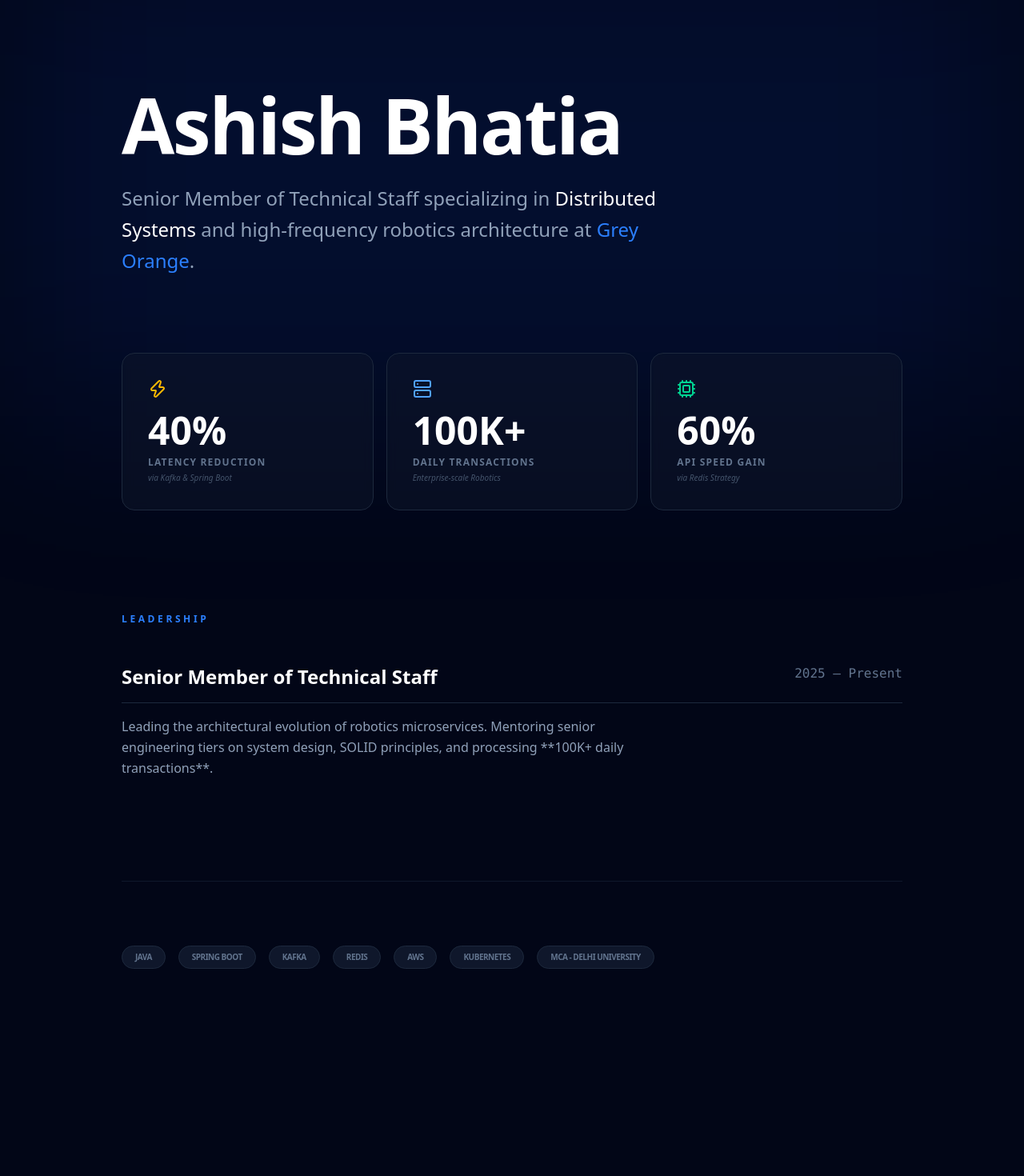
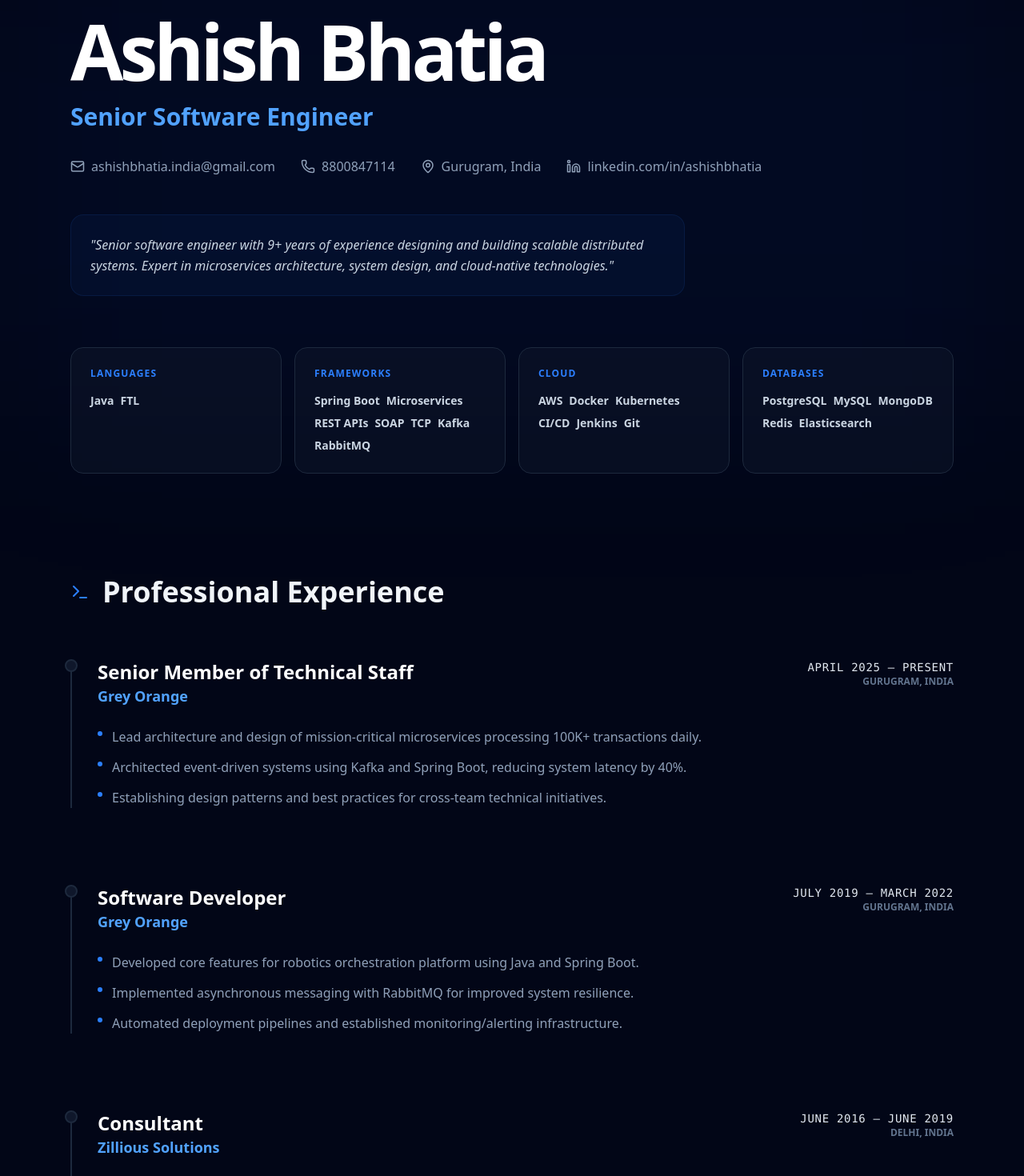
Before and after one commit to ashishbhatiaindia/ashish-portfolio, a Next.js app: page / in a window 1280 px wide. Shown: the part 80-1550 px from the top of the page at 80% size. Before the commit the page ends 1419 px from the top, so only its background shows below. Built offline with nearby package versions, Linux system fonts and the light colour scheme.

Commit message:
Update page.tsx

```diff
--- a/app/page.tsx
+++ b/app/page.tsx
@@ -1,95 +1,175 @@
 'use client';
 import { motion } from 'framer-motion';
-import { Server, Zap, Cpu, Terminal, ArrowRight } from 'lucide-react';
+import {
+  Zap, Database, Cpu, Mail, MapPin, Linkedin, Phone,
+  Terminal, Server, Shield, GraduationCap, Award, ChevronRight
+} from 'lucide-react';
 
-export default function ProfessionalPortfolio() {
-  const metrics = [
-    { label: "Latency Reduction", value: "40%", sub: "via Kafka & Spring Boot", icon: <Zap className="text-amber-400" /> },
-    { label: "Daily Transactions", value: "100K+", sub: "Enterprise-scale Robotics", icon: <Server className="text-blue-400" /> },
-    { label: "API Speed Gain", value: "60%", sub: "via Redis Strategy", icon: <Cpu className="text-emerald-400" /> }
-  ];
+export default function Portfolio() {
+  const skills = {
+    languages: ["Java", "FTL"],
+    frameworks: ["Spring Boot", "Microservices", "REST APIs", "SOAP", "TCP", "Kafka", "RabbitMQ"],
+    cloud: ["AWS", "Docker", "Kubernetes", "CI/CD", "Jenkins", "Git"],
+    databases: ["PostgreSQL", "MySQL", "MongoDB", "Redis", "Elasticsearch"]
+  };
 
   return (
-    <div className="min-h-screen bg-[#020617] text-slate-300 font-sans selection:bg-blue-500/30">
-      {/* AMBIENT LIGHTING */}
-      <div className="fixed top-0 left-1/2 -translate-x-1/2 w-full h-[600px] bg-blue-600/10 blur-[120px] pointer-events-none" />
+    <main className="min-h-screen bg-[#020617] text-slate-100 selection:bg-blue-500/30 font-sans">
+      {/* BACKGROUND AMBIENCE */}
+      <div className="fixed top-0 left-1/2 -translate-x-1/2 w-full h-[600px] bg-blue-600/5 blur-[120px] pointer-events-none" />
 
-      <nav className="max-w-6xl mx-auto px-6 py-10 flex justify-between items-center relative z-10">
-        <div className="font-black text-xl tracking-tighter text-white">AB.</div>
-        <div className="flex gap-8 text-xs font-bold uppercase tracking-widest text-slate-500">
-          <a href="#" className="hover:text-blue-400 transition-colors">Experience</a>
-          <a href="mailto:ashishbhatia.india@gmail.com" className="hover:text-blue-400 transition-colors">Contact</a>
+      {/* HEADER / HERO */}
+      <section className="relative pt-24 pb-16 px-6 max-w-6xl mx-auto">
+        <motion.div initial={{ opacity: 0, y: 20 }} animate={{ opacity: 1, y: 0 }}>
+          <h1 className="text-7xl md:text-8xl font-black tracking-tighter mb-4 text-white">
+            Ashish Bhatia
+          </h1>
+          <p className="text-2xl md:text-3xl text-blue-400 font-bold mb-8">Senior Software Engineer</p>
+
+          <div className="flex flex-wrap gap-y-4 gap-x-8 text-slate-400 font-medium">
+            <a href="mailto:ashishbhatia.india@gmail.com" className="flex items-center gap-2 hover:text-white transition-colors"><Mail size={18}/> ashishbhatia.india@gmail.com</a>
+            <span className="flex items-center gap-2"><Phone size={18}/> 8800847114</span>
+            <span className="flex items-center gap-2"><MapPin size={18}/> Gurugram, India</span>
+            <a href="https://linkedin.com/in/ashishbhatia" className="flex items-center gap-2 hover:text-white transition-colors"><Linkedin size={18}/> linkedin.com/in/ashishbhatia</a>
           </div>
-      </nav>
 
-      <main className="max-w-5xl mx-auto px-6 pt-20 pb-32 relative z-10">
-        <header className="mb-24">
-          <motion.h1
-            initial={{ opacity: 0, y: 20 }}
-            animate={{ opacity: 1, y: 0 }}
-            className="text-7xl md:text-8xl font-black tracking-tight text-white mb-6"
-          >
-            Ashish Bhatia
-          </motion.h1>
-          <motion.p
-            initial={{ opacity: 0, y: 20 }}
-            animate={{ opacity: 1, y: 0 }}
-            transition={{ delay: 0.1 }}
-            className="text-2xl text-slate-400 max-w-2xl font-medium leading-relaxed"
-          >
-            Senior Member of Technical Staff specializing in <span className="text-white">Distributed Systems</span> and high-frequency robotics architecture at <span className="text-blue-500">Grey Orange</span>.
-          </motion.p>
-        </header>
-
-        {/* BENTO GRID METRICS */}
-        <section className="grid grid-cols-1 md:grid-cols-3 gap-4 mb-32">
-          {metrics.map((m, i) => (
-            <motion.div
-              key={i}
-              initial={{ opacity: 0, y: 20 }}
-              whileInView={{ opacity: 1, y: 0 }}
-              transition={{ delay: i * 0.1 }}
-              viewport={{ once: true }}
-              className="p-8 rounded-2xl bg-slate-900/50 border border-slate-800 backdrop-blur-sm hover:border-blue-500/50 transition-all group"
-            >
-              <div className="mb-4">{m.icon}</div>
-              <div className="text-5xl font-black text-white mb-2">{m.value}</div>
-              <div className="text-xs font-bold uppercase tracking-widest text-slate-500 mb-1">{m.label}</div>
-              <div className="text-[10px] italic text-slate-600 group-hover:text-slate-400 transition-colors">{m.sub}</div>
+          <div className="mt-12 max-w-3xl p-6 rounded-2xl bg-blue-500/5 border border-blue-500/10 text-slate-300 leading-relaxed italic">
+            "Senior software engineer with 9+ years of experience designing and building scalable distributed systems. Expert in microservices architecture, system design, and cloud-native technologies."
+          </div>
         </motion.div>
-          ))}
       </section>
 
-        {/* WORK EXPERIENCE */}
-        <section className="mb-32">
-          <h2 className="text-xs font-black uppercase tracking-[0.3em] text-blue-500 mb-12">Leadership</h2>
-          <div className="space-y-16">
+      {/* SKILLS GRID */}
+      <section className="relative px-6 max-w-6xl mx-auto mb-32">
+        <div className="grid grid-cols-1 md:grid-cols-2 lg:grid-cols-4 gap-4">
+          {Object.entries(skills).map(([category, items], i) => (
+            <div key={category} className="p-6 rounded-2xl bg-slate-900/50 border border-slate-800">
+              <h3 className="text-xs font-black uppercase tracking-widest text-blue-500 mb-4">{category}</h3>
+              <div className="flex flex-wrap gap-2">
+                {items.map(item => (
+                  <span key={item} className="text-sm font-semibold text-slate-300">{item}</span>
+                ))}
+              </div>
+            </div>
+          ))}
+        </div>
+      </section>
+
+      {/* EXPERIENCE SECTION */}
+      <section className="relative px-6 max-w-6xl mx-auto mb-32">
+        <h2 className="text-4xl font-black mb-16 flex items-center gap-4">
+          <Terminal className="text-blue-500" /> Professional Experience
+        </h2>
+
+        <div className="space-y-24">
+          {/* Grey Orange - SMTS */}
+          <ExperienceCard
+            title="Senior Member of Technical Staff"
+            company="Grey Orange"
+            period="April 2025 — Present"
+            location="Gurugram, India"
+            points={[
+              "Lead architecture and design of mission-critical microservices processing 100K+ transactions daily.",
+              "Architected event-driven systems using Kafka and Spring Boot, reducing system latency by 40%.",
+              "Establishing design patterns and best practices for cross-team technical initiatives."
+            ]}
+          />
+
+          {/* Grey Orange - Previous Role */}
+          <ExperienceCard
+            title="Software Developer"
+            company="Grey Orange"
+            period="July 2019 — March 2022"
+            location="Gurugram, India"
+            points={[
+              "Developed core features for robotics orchestration platform using Java and Spring Boot.",
+              "Implemented asynchronous messaging with RabbitMQ for improved system resilience.",
+              "Automated deployment pipelines and established monitoring/alerting infrastructure."
+            ]}
+          />
+
+          {/* Zillious Solutions */}
+          <ExperienceCard
+            title="Consultant"
+            company="Zillious Solutions"
+            period="June 2016 — June 2019"
+            location="Delhi, India"
+            points={[
+              "Developed and deployed enterprise Java applications for banking and finance clients.",
+              "Integrated third-party APIs and payment gateways ensuring secure transaction processing.",
+              "Gathered requirements and provided technical consultation for successful project delivery."
+            ]}
+          />
+        </div>
+      </section>
+
+      {/* EDUCATION & CERTS */}
+      <section className="relative px-6 max-w-6xl mx-auto pb-32 grid grid-cols-1 md:grid-cols-2 gap-12">
+        <div>
+          <h2 className="text-3xl font-black mb-8 flex items-center gap-3">
+            <GraduationCap className="text-blue-500" /> Education
+          </h2>
+          <div className="space-y-6">
+            <div className="p-6 rounded-2xl bg-slate-900/30 border border-slate-800">
+              <h4 className="font-bold text-white">Master of Computer Applications (MCA)</h4>
+              <p className="text-slate-400">University of Delhi</p>
+            </div>
+            <div className="p-6 rounded-2xl bg-slate-900/30 border border-slate-800">
+              <h4 className="font-bold text-white">Bachelor of Computer Applications (BCA)</h4>
+              <p className="text-slate-400">Makhanlal Chaturvedi National University</p>
+            </div>
+          </div>
+        </div>
+
+        <div>
+          <h2 className="text-3xl font-black mb-8 flex items-center gap-3">
+            <Award className="text-blue-500" /> Certifications
+          </h2>
+          <ul className="space-y-4">
+            {[
+              "Software Architecture & Design of Modern Large Scale Systems",
+              "Software Architecture & System Design Practical Case Studies",
+              "Low Level System Design, Design Patterns & SOLID Principles"
+            ].map(cert => (
+              <li key={cert} className="flex gap-3 text-slate-400 font-medium">
+                <ChevronRight className="text-blue-500 shrink-0" size={20} />
+                {cert}
+              </li>
+            ))}
+          </ul>
+        </div>
+      </section>
+    </main>
+  );
+}
+
+function ExperienceCard({ title, company, period, location, points }) {
+  return (
     <motion.div
       initial={{ opacity: 0 }}
       whileInView={{ opacity: 1 }}
       viewport={{ once: true }}
-              className="group"
+      className="group relative pl-8 border-l-2 border-slate-800 hover:border-blue-500 transition-colors"
     >
-              <div className="flex flex-col md:flex-row md:justify-between mb-4 border-b border-slate-800 pb-4">
-                <h3 className="text-2xl font-bold text-white group-hover:text-blue-400 transition-colors">Senior Member of Technical Staff</h3>
-                <span className="text-slate-500 font-mono">2025 — Present</span>
+      <div className="absolute -left-[9px] top-0 w-4 h-4 rounded-full bg-slate-900 border-2 border-slate-800 group-hover:border-blue-500 transition-colors" />
+      <div className="flex flex-col md:flex-row md:justify-between items-start mb-6">
+        <div>
+          <h3 className="text-2xl font-bold text-white">{title}</h3>
+          <p className="text-lg text-blue-400 font-semibold">{company}</p>
         </div>
-              <p className="text-slate-400 leading-relaxed max-w-2xl">
-                Leading the architectural evolution of robotics microservices. Mentoring senior engineering tiers on system design, SOLID principles, and processing **100K+ daily transactions**.
-              </p>
+        <div className="text-right mt-2 md:mt-0">
+          <p className="text-slate-200 font-mono text-sm uppercase tracking-wider">{period}</p>
+          <p className="text-slate-500 text-xs font-bold uppercase">{location}</p>
+        </div>
+      </div>
+      <ul className="space-y-3 max-w-3xl">
+        {points.map((p, i) => (
+          <li key={i} className="text-slate-400 leading-relaxed flex gap-3">
+            <span className="text-blue-500 mt-1.5 shrink-0 w-1.5 h-1.5 rounded-full bg-blue-500" />
+            {p}
+          </li>
+        ))}
+      </ul>
     </motion.div>
-          </div>
-        </section>
-
-        {/* SKILLS */}
-        <footer className="pt-20 border-t border-slate-900 flex flex-wrap gap-4">
-          {["Java", "Spring Boot", "Kafka", "Redis", "AWS", "Kubernetes", "MCA - Delhi University"].map(skill => (
-            <span key={skill} className="px-4 py-1.5 rounded-full bg-slate-900 border border-slate-800 text-[10px] font-bold uppercase tracking-tighter text-slate-500">
-              {skill}
-            </span>
-          ))}
-        </footer>
-      </main>
-    </div>
   );
 }
```
Lines whose indentation alone changed are shown as unchanged.
